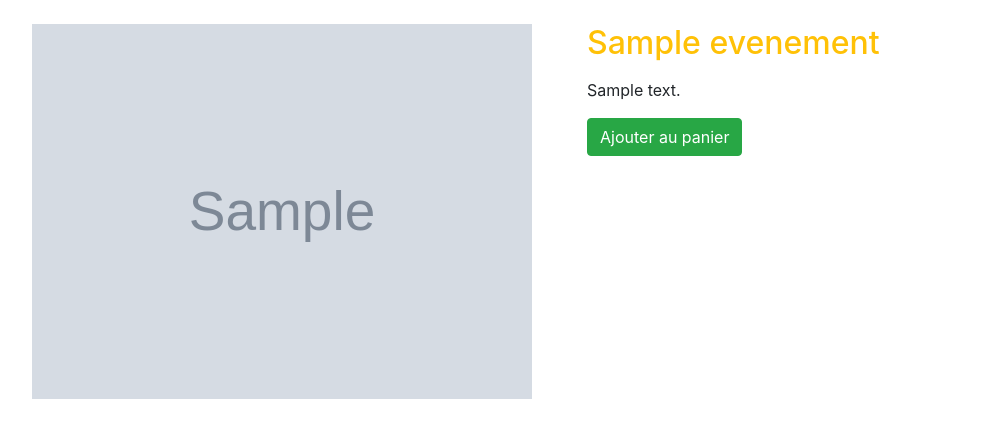
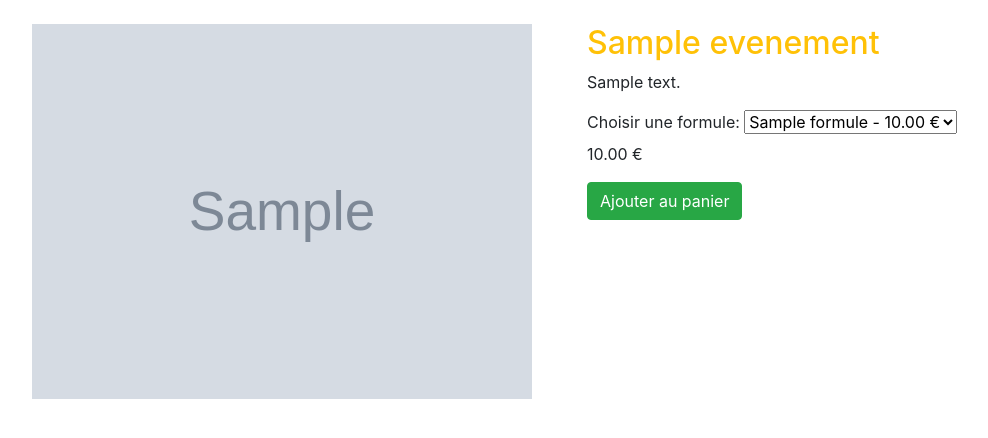
Before and after one commit to ElsaRslt/exambloc3, a Django app: template ecommerce/shop/templates/detail.html in a window 1280 px wide. Shown: the part 56-494 px from the top of the page, without its empty margins (68-1056 px from the left). Run offline with Django 5.2, Linux system fonts and the light colour scheme; tables that the repository leaves empty hold one stand-in row (values such as "Sample post"); the template is opened without the code that fills it: values that come from a table or form of the project are taken from there, most other values are stand-ins (such as "Sample title", 1, 10 or a date in 2020); grey boxes marked "Sample" are stand-in pictures.

Commit message:
affichage du prix selon la formule choisie

```diff
--- a/ecommerce/shop/admin.py
+++ b/ecommerce/shop/admin.py
@@ -10,7 +10,7 @@ class AdminEvenement(admin.ModelAdmin):
     list_display = ('title','category','date_added')
 
 class AdminFormule(admin.ModelAdmin):
-    list_display = ('formule', 'price','evet_rattache')
+    list_display = ('formule','price_multiplier')
 
 # enregistrement des class models
 admin.site.register(Evenement, AdminEvenement)
--- a/ecommerce/shop/models.py
+++ b/ecommerce/shop/models.py
@@ -11,27 +11,28 @@ class Discipline (models.Model):
         return self.name
 
 
+# Création d'une classe formule avec prix nombre de personne titre et une foreign key vers evenement
+class Formule (models.Model):
+    formule = models.CharField(max_length=200)
+    price_multiplier = models.FloatField()
+    # evet_rattache = models.ForeignKey(Evenement, related_name = 'EV', on_delete=models.CASCADE)
+    def __str__(self):
+        return self.formule
+
+
 #création table des evenements
 class Evenement (models.Model):
     title = models.CharField(max_length=200)
     description = models.TextField()
     category = models.ForeignKey(Discipline, related_name = 'Discipline', on_delete=models.CASCADE)
     date_event = models.DateTimeField()
-    #image = models.CharField(max_length=5000, )
     image = models.ImageField(upload_to='event_images/')
     date_added = models.DateTimeField(auto_now=True)
+    formules = models.ManyToManyField(Formule, related_name ='formule_choisie')
+    base_price = models.FloatField(default=10.0)
 
     #le dernier evenement créé se place en premier dans la liste
     class Meta:
         ordering = ['-date_added']
     def __str__(self):
         return self.title
-
-
-# Création d'une classe formule avec prix nombre de personne titre et une foreign key vers evenement
-class Formule (models.Model):
-    formule = models.CharField(max_length=200)
-    price = models.FloatField()
-    evet_rattache = models.ForeignKey(Evenement, related_name = 'EV', on_delete=models.CASCADE)
-    def __str__(self):
-        return self.formule
--- a/ecommerce/shop/templates/detail.html
+++ b/ecommerce/shop/templates/detail.html
@@ -1,18 +1,36 @@
-<!--affiche le detail de l'evenement quand on clique sur acceder au detail -->
 {% extends 'base.html' %} <!-- permet d'avoir l'entête et le menu sur toutes les pages -->
 
 {% block content %}
 <div class="container mt-4">
     <div class="row">
         <div class="col-md-6">
-            <img src="{{ evenement_object.image.url }}"  width='500px' height='500px' alt="{{ evenement_object.title }}" class="img-fluid">
+            <img src="{{ evenement_object.image.url }}" width="500px" height="500px" alt="{{ evenement_object.title }}" class="img-fluid">
         </div>
         <div class="col-md-6">
             <h2 class="text-warning">{{ evenement_object.title }}</h2>
-            <p class="text-danger">{{ evenement_object.prix }}</p>
             <p>{{ evenement_object.description }}</p>
-            <a href="#"><button class="btn btn-success">Ajouter au panier</button></a>
+            <form method="post">
+                {% csrf_token %}
+                <label for="formule">Choisir une formule:</label>
+                <select name="formule" id="formule-select">
+                    {% for formule in formules_with_prices %}
+                        <option value="{{ formule.id }}" data-price-multiplier="{{ formule.price }}">{{ formule.formule }} - {{ formule.price|floatformat:2 }} €</option>
+                    {% endfor %}
+                </select>
+                <p id="event-price">{{ formules_with_prices.0.price|floatformat:2 }} €</p> <!-- Prix initial -->
+                <button type="submit" class="btn btn-success">Ajouter au panier</button>
+            </form>
         </div>
     </div>
 </div>
 {% endblock %}
+
+{% block scripts %}
+<script>
+    document.getElementById('formule-select').addEventListener('change', function() {
+        var selectedOption = this.options[this.selectedIndex];
+        var price = parseFloat(selectedOption.getAttribute('data-price-multiplier'));
+        document.getElementById('event-price').textContent = price.toFixed(2) + ' €';
+    });
+</script>
+{% endblock %}
```
Also changed, not shown: ecommerce/shop/views.py (+24 -2 lines), ecommerce/shop/migrations/0005_rename_price_formule_price_multiplier_and_more.py (added).
